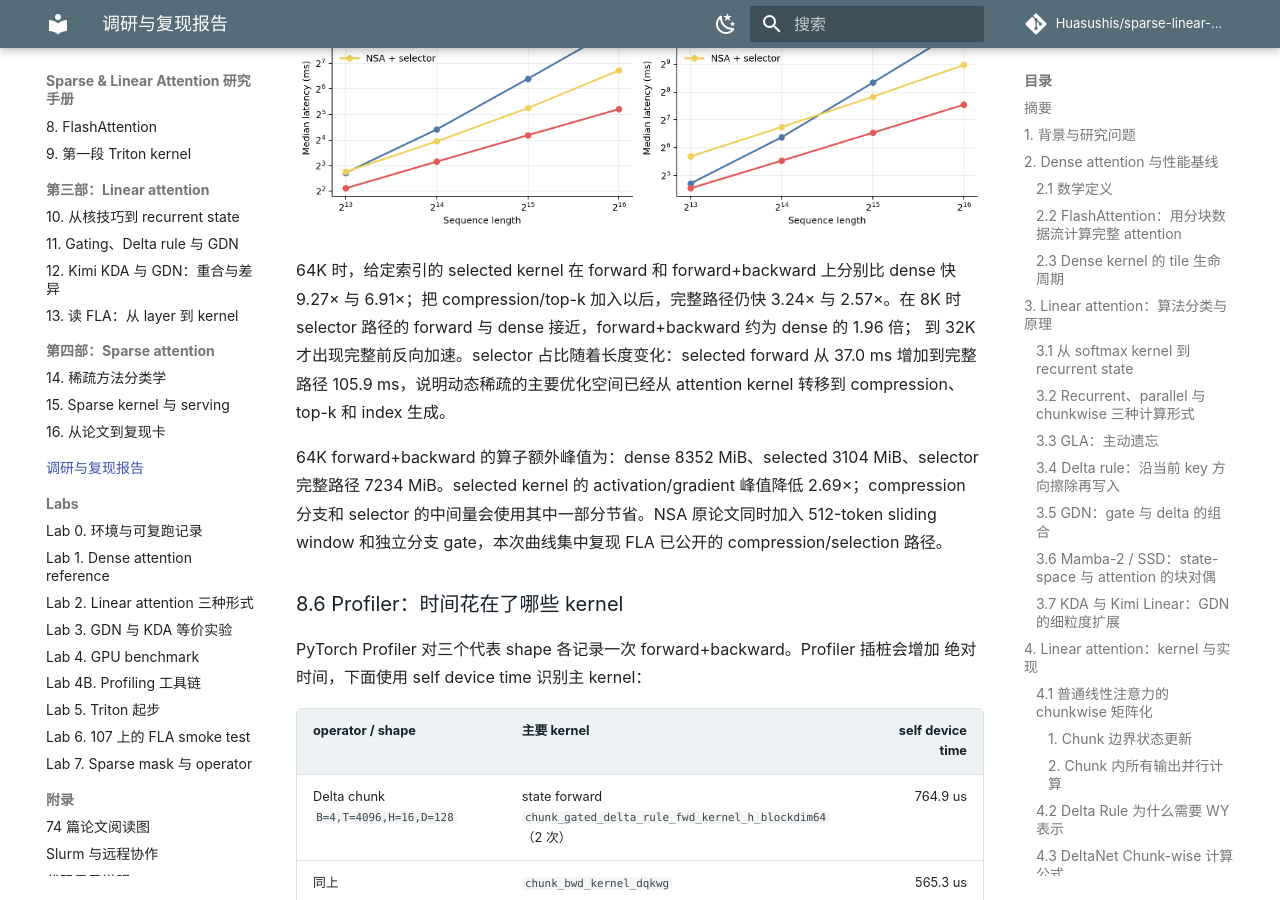
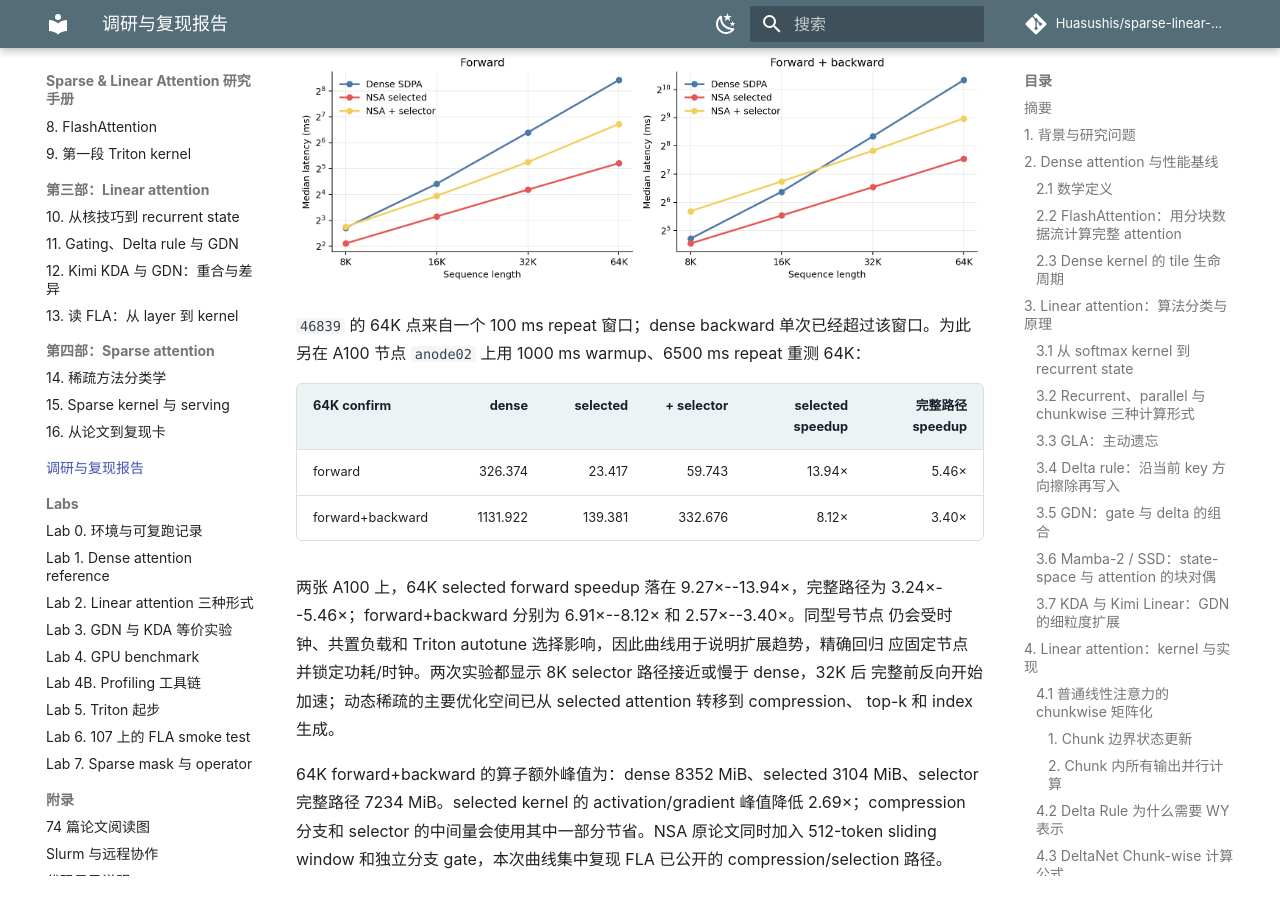
Before and after one commit to Huasushis/sparse-linear-attention, an MkDocs documentation site: the page built from book/final-report.md, in a window 1280 px wide and 900 px high, scrolled down 23358 px. Built offline with MkDocs 1.6.1 and Material for MkDocs 9.7.7, drawn with Linux system fonts in a browser that asks for light colours; comment, search, counter and statistics services are not loaded; some of the changed text lies outside the part shown.

Commit message:
docs: finalize validated reproduction results

```diff
--- a/work/report/final.md
+++ b/work/report/final.md
@@ -699,11 +699,11 @@
 | 教程仓库 | `study/sparse-linear-attention`；paper driver 从 `97f750d` 引入，NSA rerun 为 `59110bb` |
 | FLA 仓库 | `~/sparse_linear/flash-linear-attention` |
 | FLA commit | `d1ce07369d581813553f30a750af3b6b5f9af6a9` |
-| 核心作业 | operator `46740`；MQAR `46741`；NSA rerun `46839`；profiler `46745/46842` |
+| 核心作业 | operator `46740`；MQAR `46741`；NSA `46839` 与 64K confirm `46856`；profiler `46745/46842` |
 | GPU | NVIDIA A100-SXM4-80GB（81151.75 MiB） |
 | 软件 | Python 3.12.13；PyTorch 2.11.0+cu128；CUDA runtime 12.8；Triton 3.6.0 |
 | Python 环境 | `~/sparse_linear/.envs/sla-tutorial-py312` |
-| 原始产物 | 107：`artifacts/paper-46740/`、`artifacts/mqar-46741/`、`artifacts/nsa-46839/`、`artifacts/profile-*` |
+| 原始产物 | 107：`artifacts/paper-46740/`、`artifacts/sla-kda-correct-46848.out`、`artifacts/mqar-46741/`、`artifacts/nsa-46839/`、`artifacts/nsa-confirm-46856.json`、`artifacts/profile-*` |
 | 可提交记录 | [`work/runs/paper-reproduction-2026-08-28.md`](https://github.com/Huasushis/sparse-linear-attention/blob/study/sparse-linear-attention/work/runs/paper-reproduction-2026-08-28.md) |
 
 作业启动日志记录计算节点环境。`46740` 运行期间仓库 HEAD 随后同步到 `562fbbf`，而
@@ -752,13 +752,15 @@
 | 算子 | 覆盖内容 | 结果 |
 | --- | --- | ---: |
 | GDN chunk | chunk 16/32/64；`o, ht, dq, dk, dv, dbeta, dg, dh0` | 3 passed |
-| KDA chunk | channel gate；`o, ht` 与全部输入梯度 | 运行记录见 job `46848` |
+| KDA chunk | FP16/BF16、channel gate、GVA、chunk 32/64；`o, ht` 与全部输入梯度 | 16 passed |
 | DPLR chunk | 多个 B/T/H/D、safe gate、recompute；全部输入梯度 | 11 passed |
 | NSA selected | D=60/64/100/128、GQA、block 32；`o,dq,dk,dv` | 6 passed |
 
 例如 NSA `B=3,T=1024,Hkv=2,Hq=32,D=128` 的 BF16 测试中，output 最大绝对差
-`0.001953`，`dK/dV` 最大绝对差 `0.007812`；DPLR 测试由相对误差规则通过全部梯度。
-这些 correctness gate 通过后才执行长序列计时。
+`0.001953`，`dK/dV` 最大绝对差 `0.007812`。KDA 最后一组
+`B=2,T=1024,H/HV=2/8,D=128,BF16` 同时覆盖 GVA、L2 norm 和 kernel 内 gate，output
+最大绝对差 `0.001465`，所有输入梯度按官方误差规则通过。这些 correctness gate 通过后
+才执行长序列计时。
 
 ### 8.2 DeltaNet：复现 recurrent/chunkwise speedup
 
@@ -837,12 +839,20 @@
 
 ![NSA 长序列前向与前反向时间](figures/nsa-long-sequence.png)
 
-64K 时，给定索引的 selected kernel 在 forward 和 forward+backward 上分别比 dense 快
-9.27× 与 6.91×；把 compression/top-k 加入以后，完整路径仍快 3.24× 与 2.57×。在 8K
-时 selector 路径的 forward 与 dense 接近，forward+backward 约为 dense 的 1.96 倍；
-到 32K 才出现完整前反向加速。selector 占比随着长度变化：selected forward 从 37.0 ms
-增加到完整路径 105.9 ms，说明动态稀疏的主要优化空间已经从 attention kernel 转移到
-compression、top-k 和 index 生成。
+`46839` 的 64K 点来自一个 100 ms repeat 窗口；dense backward 单次已经超过该窗口。为此
+另在 A100 节点 `anode02` 上用 1000 ms warmup、6500 ms repeat 重测 64K：
+
+| 64K confirm | dense | selected | + selector | selected speedup | 完整路径 speedup |
+| --- | ---: | ---: | ---: | ---: | ---: |
+| forward | 326.374 | 23.417 | 59.743 | 13.94× | 5.46× |
+| forward+backward | 1131.922 | 139.381 | 332.676 | 8.12× | 3.40× |
+
+两张 A100 上，64K selected forward speedup 落在 9.27×--13.94×，完整路径为
+3.24×--5.46×；forward+backward 分别为 6.91×--8.12× 和 2.57×--3.40×。同型号节点
+仍会受时钟、共置负载和 Triton autotune 选择影响，因此曲线用于说明扩展趋势，精确回归
+应固定节点并锁定功耗/时钟。两次实验都显示 8K selector 路径接近或慢于 dense，32K 后
+完整前反向开始加速；动态稀疏的主要优化空间已从 selected attention 转移到 compression、
+top-k 和 index 生成。
 
 64K forward+backward 的算子额外峰值为：dense 8352 MiB、selected 3104 MiB、selector
 完整路径 7234 MiB。selected kernel 的 activation/gradient 峰值降低 2.69×；compression
@@ -892,10 +902,11 @@
 2. **KDA 的约束 DPLR 结构同时提高表达力和 kernel 效率。** 长度 8K–64K 时，KDA
    forward 约快 2.2×，forward+backward 约快 1.9×；MQAR 上又从 GDN 的随机水平提高到
    99.88%。
-3. **NSA selected kernel 在长序列上具有明显扩展优势。** 64K 的 selected forward 和
-   forward+backward 分别快 9.27× 与 6.91×，并显著降低 activation/gradient 峰值。
-4. **Selector 是动态 sparse 的主要组成部分。** 64K 加入 compression/top-k 后，NSA 的
-   forward speedup 从 9.27× 变为 3.24×；完整路径的速度仍随序列增长而扩大。
+3. **NSA selected kernel 在长序列上具有明显扩展优势。** 两次 64K 运行中，selected
+   forward 快 9.27×--13.94×，forward+backward 快 6.91×--8.12×，并显著降低
+   activation/gradient 峰值。
+4. **Selector 是动态 sparse 的主要组成部分。** 64K 加入 compression/top-k 后，完整路径
+   forward speedup 为 3.24×--5.46×，仍随序列增长而扩大。
 
 这些结果也说明 theoretical FLOPs、稀疏率和 wall-clock 各自回答不同问题。GPU 上的最终
 速度由矩阵形状、tile、片上空间、索引、前反向算法和 batch 并行度共同决定。
```
Also changed, not shown: work/runs/paper-reproduction-2026-08-28.md (+11 -1 lines), book/figures/deltanet-speedup.png, book/figures/kimi-dplr-kda.png, book/figures/nsa-long-sequence.png, work/report/figures/deltanet-speedup.png, work/report/figures/kimi-dplr-kda.png, work/report/figures/nsa-long-sequence.png, 1 other file.
